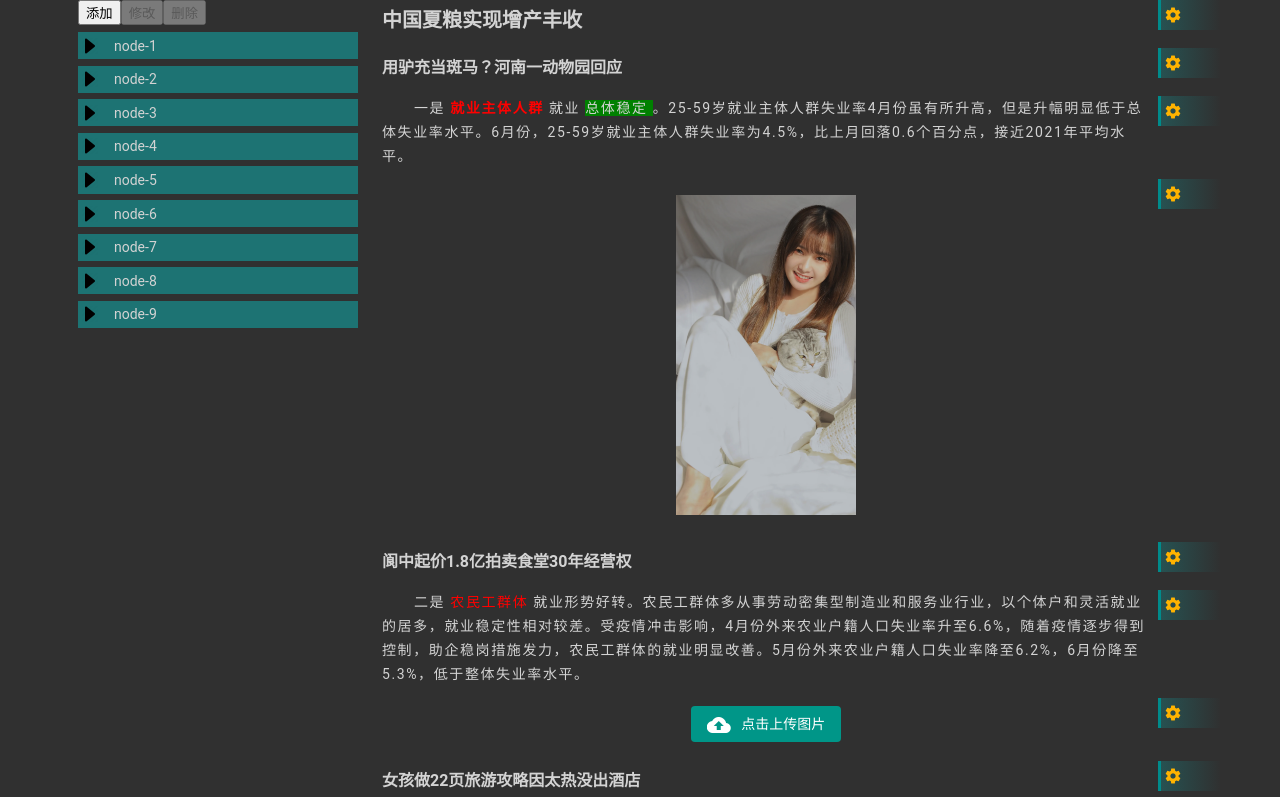
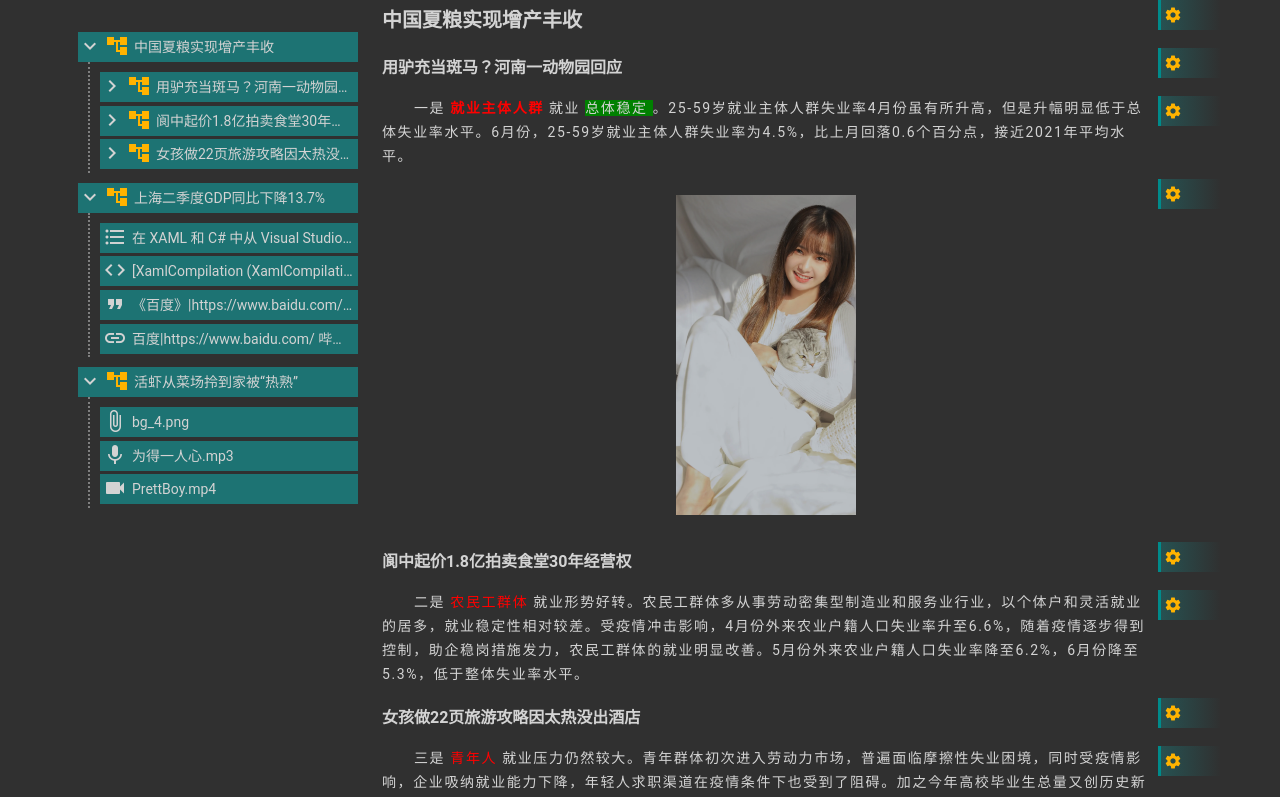
Before and after one commit to zrSunHao/group_blog_client, an Angular app: page / in a window 1280 px wide. Shown: the top 797 px of the page. Built offline with nearby package versions, Linux system fonts and the light colour scheme.

Commit message:
editor tree layout!

```diff
--- a/src/@arts/common.css
+++ b/src/@arts/common.css
@@ -25,8 +25,8 @@ textarea {
 
 /*定义滚动条高宽及背景高宽分别对应横竖滚动条的尺寸*/
 ::-webkit-scrollbar {
-    width: 8px;
-    height: 8px;
+    width: 6px;
+    height: 6px;
     background-color: #757575;
 }
 /*定义滚动条轨道*/
@@ -36,7 +36,7 @@ textarea {
 
 /*定义滑块内阴影+圆角*/
 ::-webkit-scrollbar-thumb {
-    background-color: #009688;
+    background-color: rgb(29, 115, 115, 60%);
 }
 
 .card {
--- a/src/app/app.component.html
+++ b/src/app/app.component.html
@@ -2,7 +2,7 @@
 
 <div class="page-container">
   <div class="tree-container">
-    <div>
+    <!-- <div>
       <button (click)="onAddNode()">添加</button>
       <button [disabled]="!service.selectedNode" (click)="onUpdateNode()">
         修改
@@ -10,9 +10,10 @@
       <button [disabled]="!service.selectedNode" (click)="onDeleteNode()">
         删除
       </button>
-    </div>
+    </div> -->
     <div class="tree-p">
-      <app-sun-tree [nodes]="service.nodes"></app-sun-tree>
+      <!-- <app-sun-tree [nodes]="service.nodes"></app-sun-tree> -->
+      <app-editor-tree [nodes]="items"></app-editor-tree>
     </div>
   </div>
   <div class="editor-container">
--- a/src/app/app.component.ts
+++ b/src/app/app.component.ts
@@ -1,6 +1,6 @@
 import { Component } from '@angular/core';
 import { DOCUMENT_DATA, GetDocumentData } from './help';
-import { DocumentNode, DocumentNodeType } from './sun-editor/editor.service';
+import { DocumentNode, DocumentNodeType, EditorService } from './sun-editor/editor.service';
 import { TREENODES } from './sun-tree/model';
 import { TreeNode, TreeService } from './sun-tree/tree.service';
 
@@ -14,10 +14,16 @@ export class AppComponent {
   nodes: TreeNode[] = TREENODES;
   items: DocumentNode[] = GetDocumentData();
 
-  public constructor(public service: TreeService) {
+  public constructor(public service: TreeService, public serv: EditorService) {
     this.service.nodes = this.nodes;
     this.service.onMove.subscribe({ next: (node: TreeNode) => { console.log(node) }, error: (err: any) => { console.log(err) } })
     this.service.onSelected.subscribe({ next: (node: TreeNode) => { console.log(node) }, error: (err: any) => { console.log(err) } })
+
+    setTimeout(() => {
+      for (const item of this.items) {
+        if (serv.Headlines.indexOf(item.type) != -1) item.open = true;
+      }
+    }, 100);
   }
 
   save() {
--- a/src/app/help.ts
+++ b/src/app/help.ts
@@ -11,12 +11,12 @@ export function GetDocumentData(): DocumentNode[] {
     const h3_p_2 = new DocumentNode(DocumentNodeType.p, '二是${农民工群体|color:red}就业形势好转。农民工群体多从事劳动密集型制造业和服务业行业，以个体户和灵活就业的居多，就业稳定性相对较差。受疫情冲击影响，4月份外来农业户籍人口失业率升至6.6%，随着疫情逐步得到控制，助企稳岗措施发力，农民工群体的就业明显改善。5月份外来农业户籍人口失业率降至6.2%，6月份降至5.3%，低于整体失业率水平。');
     const h3_p_3 = new DocumentNode(DocumentNodeType.p, '三是${青年人|color:red}就业压力仍然较大。青年群体初次进入劳动力市场，普遍面临摩擦性失业困境，同时受疫情影响，企业吸纳就业能力下降，年轻人求职渠道在疫情条件下也受到了阻碍。加之今年高校毕业生总量又创历史新高，加剧了青年人就业压力。6月份，16-24岁城镇青年失业率为19.3%，处于今年以来较高水平。');
     const h3_img_1 = new DocumentNode(DocumentNodeType.img, '今日入伏 一年中最热时段来了', 'assets/imgs/bg_4.png', { height: '20rem', position: 'center' });
-    const h3_img_2 = new DocumentNode(DocumentNodeType.img, '', '');
+    //const h3_img_2 = new DocumentNode(DocumentNodeType.img, '', '');
     const h3_table_1 = new DocumentNode(DocumentNodeType.table, '姓名|职位|事项\n唐玄奘|组长|西天取经\n孙悟空|干事|降妖除魔\n猪八戒|斥候|牵马\n沙僧|下手|挑担子', '', { position: 'center' });
     h2_1_h3_1.children.push(h3_p_1);
     h2_1_h3_1.children.push(h3_img_1);
     h2_1_h3_2.children.push(h3_p_2);
-    h2_1_h3_2.children.push(h3_img_2);
+    //h2_1_h3_2.children.push(h3_img_2);
     h2_1_h3_3.children.push(h3_p_3);
     h2_1_h3_3.children.push(h3_table_1);
     h2_1.children.push(h2_1_h3_1);
@@ -35,17 +35,17 @@ export function GetDocumentData(): DocumentNode[] {
 
     const h2_3 = new DocumentNode(DocumentNodeType.h2, '活虾从菜场拎到家被“热熟”');
     const h3_file_1 = new DocumentNode(DocumentNodeType.file, 'bg_4.png', 'http://localhost:4200/assets/imgs/bg_4.png');
-    const h3_file_2 = new DocumentNode(DocumentNodeType.file, '', '');
+    //const h3_file_2 = new DocumentNode(DocumentNodeType.file, '', '');
     const h3_audio_1 = new DocumentNode(DocumentNodeType.audio, '为得一人心.mp3', 'assets/files/song.mp3');
-    const h3_audio_2 = new DocumentNode(DocumentNodeType.audio, '', '');
+    //const h3_audio_2 = new DocumentNode(DocumentNodeType.audio, '', '');
     const h3_video_1 = new DocumentNode(DocumentNodeType.video, 'PrettBoy.mp4', 'assets/files/PrettBoy.mp4');
-    const h3_video_2 = new DocumentNode(DocumentNodeType.video, '', '');
+    //const h3_video_2 = new DocumentNode(DocumentNodeType.video, '', '');
     h2_3.children.push(h3_file_1);
-    h2_3.children.push(h3_file_2);
+    //h2_3.children.push(h3_file_2);
     h2_3.children.push(h3_audio_1);
-    h2_3.children.push(h3_audio_2);
+    //h2_3.children.push(h3_audio_2);
     h2_3.children.push(h3_video_1);
-    h2_3.children.push(h3_video_2);
+    //h2_3.children.push(h3_video_2);
 
     nodes.push(h2_1);
     nodes.push(h2_2);
--- a/src/app/sun-editor/editor-tree/editor-tree.component.html
+++ b/src/app/sun-editor/editor-tree/editor-tree.component.html
@@ -1,3 +1,40 @@
-<p>
-  editor-tree works!
-</p>
+<div class="node" *ngFor="let node of nodes">
+  <div
+    draggable="true"
+    (drag)="onDragStart(node, $event)"
+    (drop)="onDrop(node, $event)"
+    (dragover)="onDragOver($event)"
+    class="node-top"
+    (click)="onClicked(node)"
+    [ngStyle]="{
+      'background-color': service.selectedNode == node ? '#009999' : '#1D7373',
+      color: service.selectedNode == node ? 'whitesmoke' : 'lightgray'
+    }"
+  >
+    <span *ngIf="Headlines.indexOf(node.type) != -1">
+      <mat-icon *ngIf="node.open" (click)="toggle(node, $event)">expand_more</mat-icon>
+      <mat-icon *ngIf="!node.open" (click)="toggle(node, $event)">chevron_right</mat-icon>
+    </span>
+    <span [ngSwitch]="node.type" class="category">
+      <mat-icon *ngSwitchCase="NodeType.audio">mic</mat-icon>
+      <mat-icon *ngSwitchCase="NodeType.code">code</mat-icon>
+      <mat-icon *ngSwitchCase="NodeType.file">attach_file</mat-icon>
+      <mat-icon *ngSwitchCase="NodeType.h2" color="accent">account_tree</mat-icon>
+      <mat-icon *ngSwitchCase="NodeType.h3" color="accent">account_tree</mat-icon>
+      <mat-icon *ngSwitchCase="NodeType.h4" color="accent">account_tree</mat-icon>
+      <mat-icon *ngSwitchCase="NodeType.h5" color="accent">account_tree</mat-icon>
+      <mat-icon *ngSwitchCase="NodeType.h6" color="accent">account_tree</mat-icon>
+      <mat-icon *ngSwitchCase="NodeType.img">image</mat-icon>
+      <mat-icon *ngSwitchCase="NodeType.link">link</mat-icon>
+      <mat-icon *ngSwitchCase="NodeType.list">format_list_bulleted</mat-icon>
+      <mat-icon *ngSwitchCase="NodeType.p">subject</mat-icon>
+      <mat-icon *ngSwitchCase="NodeType.quote">format_quote</mat-icon>
+      <mat-icon *ngSwitchCase="NodeType.table">grid_on</mat-icon>
+      <mat-icon *ngSwitchCase="NodeType.video">videocam</mat-icon>
+    </span>
+    <div [ngSwitch]="node.type" class="content">{{node.content}}</div>
+  </div>
+  <div *ngIf="node.open && node.children && node.children.length > 0" class="node-body">
+    <app-editor-tree [nodes]="node.children"></app-editor-tree>
+  </div>
+</div>
--- a/src/app/sun-editor/editor-tree/editor-tree.component.scss
+++ b/src/app/sun-editor/editor-tree/editor-tree.component.scss
@@ -0,0 +1,44 @@
+.node {
+    min-height: 2.1rem;
+    height: auto;
+    color: lightgray;
+}
+
+.node-top {
+    display: flex;
+    justify-content: flex-start;
+    align-items: center;
+    text-align: center;
+    background-color: #1d7373;
+    height: 30px;
+    padding-right: 5px;
+}
+
+.node-top:hover {
+    background-color: #009999 !important;
+}
+
+.node-body {
+    height: auto;
+    border-left: 2px dotted gray;
+    //border-bottom: 2px dotted gray;
+    margin: 0 0 10px 10px;
+    padding: 10px 0 0px 10px;
+}
+
+.node-top span {
+    line-height: 1;
+    text-align: center;
+}
+
+.node-top .category {
+    margin-left: 3px;
+    margin-right: 5px;
+}
+
+.node-top .content {
+    white-space: nowrap;
+    display: inline;
+    overflow: hidden;
+    text-overflow: ellipsis;
+}
--- a/src/app/sun-editor/editor-tree/editor-tree.component.ts
+++ b/src/app/sun-editor/editor-tree/editor-tree.component.ts
@@ -1,5 +1,5 @@
 import { Component, Input, OnInit } from '@angular/core';
-import { DocumentNode, EditorService } from '../editor.service';
+import { DocumentNode, DocumentNodeType, EditorService } from '../editor.service';
 
 @Component({
   selector: 'app-editor-tree',
@@ -8,11 +8,39 @@ import { DocumentNode, EditorService } from '../editor.service';
 })
 export class EditorTreeComponent implements OnInit {
 
-  @Input() node: DocumentNode[] = [];
+  @Input() nodes: DocumentNode[] = [];
+  NodeType = DocumentNodeType;
+  Headlines = [DocumentNodeType.h2, DocumentNodeType.h3, DocumentNodeType.h4, DocumentNodeType.h5, DocumentNodeType.h6]
 
   constructor(public service: EditorService) { }
 
   ngOnInit() {
+    this.nodes.forEach(x => {
+      x.open = false;
+    })
+  }
+
+  toggle(node: DocumentNode, event: any) {
+    node.open = !node.open;
+    event.stopPropagation();
+  }
+
+  onClicked(node: DocumentNode) {
+    this.service.selectedNode = node;
+    this.service.selectNode(node);
+  }
+
+  onDragStart(node: DocumentNode, event: DragEvent) {
+    this.service.dragNode = node;
+  }
+
+  onDragOver(event: DragEvent) {
+    event.stopPropagation();
+    event.preventDefault();
+  }
+
+  onDrop(node: DocumentNode, event: any) {
+    this.service.dropToNode(node);
   }
 
 }
--- a/src/app/sun-editor/editor.service.ts
+++ b/src/app/sun-editor/editor.service.ts
@@ -1,4 +1,4 @@
-import { Injectable } from '@angular/core';
+import { EventEmitter, Injectable } from '@angular/core';
 
 export enum DocumentNodeType {
   h2 = 2,
@@ -34,6 +34,7 @@ export class DocumentNode {
   remark: string = '';
   order: number = 1;
   data: LooseObject = {};
+  open: boolean = false;
   children: DocumentNode[] = [];
 
   constructor(type: DocumentNodeType = DocumentNodeType.other, content: string = '', url: string = '', data: LooseObject = {}) {
@@ -88,6 +89,66 @@ export class OperateItem {
 })
 export class EditorService {
 
+  public nodes: DocumentNode[] = [];
+  public selectedNode: DocumentNode | null = null;
+  public dragNode: DocumentNode | null = null;
+  public NodeType = DocumentNodeType;
+  public Headlines = [DocumentNodeType.h2, DocumentNodeType.h3, DocumentNodeType.h4, DocumentNodeType.h5, DocumentNodeType.h6]
+
+  onMove: EventEmitter<DocumentNode> = new EventEmitter<DocumentNode>();
+  onToggle: EventEmitter<DocumentNode> = new EventEmitter<DocumentNode>();
+  onSelected: EventEmitter<DocumentNode> = new EventEmitter<DocumentNode>();
+
   constructor() { }
 
+  public selectNode(node: DocumentNode) {
+    this.selectedNode = node;
+    this.onSelected.emit(node);
+  }
+
+  /**
+   * 移动结点
+   * h系列元素不能改变层级
+   * @param node
+   * @returns
+   */
+  public dropToNode(node: DocumentNode) {
+    if (!this.dragNode || this.dragNode == node) return;
+    this.remove(this.dragNode, this.nodes)
+    this.onMove.emit(this.dragNode);
+  }
+
+  public getNodeParent(child: DocumentNode): DocumentNode | null {
+    let parent: DocumentNode | null = null;
+    for (const node of this.nodes) {
+      if (node == child) break;
+      this.getParent(child, node, parent);
+      if (parent) break;
+    }
+    return parent;
+  }
+
+  private getParent(child: DocumentNode, current: DocumentNode, parent: DocumentNode | null = null) {
+    if (!current.children) return;
+    if (current.children.indexOf(child) != -1) {
+      parent = current;
+      return;
+    } else {
+      for (const node of current.children) this.getParent(child, node, parent);
+    }
+  }
+
+  private remove(target: DocumentNode, nodes: DocumentNode[]) {
+    if (!nodes || nodes.length < 1) return;
+    nodes.forEach((x, idx) => {
+      if (x == target) {
+        nodes.splice(idx, 1);
+        if (this.selectedNode == target) this.selectedNode = null;
+        return;
+      } else this.remove(target, x.children)
+    });
+  }
+
+
+
 }
--- a/src/app/sun-editor/sun-editor.module.ts
+++ b/src/app/sun-editor/sun-editor.module.ts
@@ -53,7 +53,8 @@ import { EditorTreeComponent } from './editor-tree/editor-tree.component';
     EditorTreeComponent,
   ],
   exports: [
-    SunEditorComponent
+    SunEditorComponent,
+    EditorTreeComponent
   ],
   providers: [
     EditorService
```
